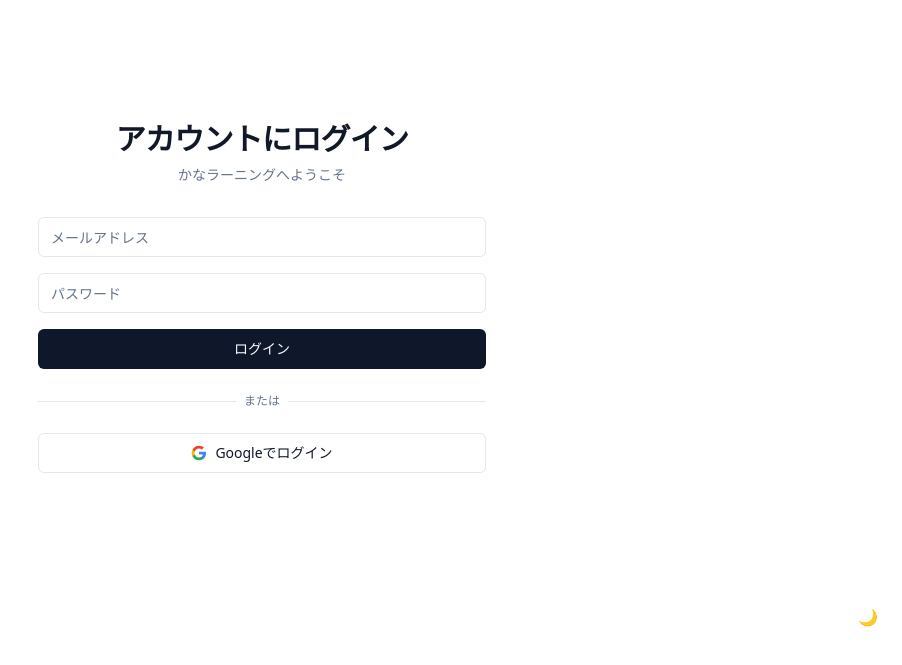
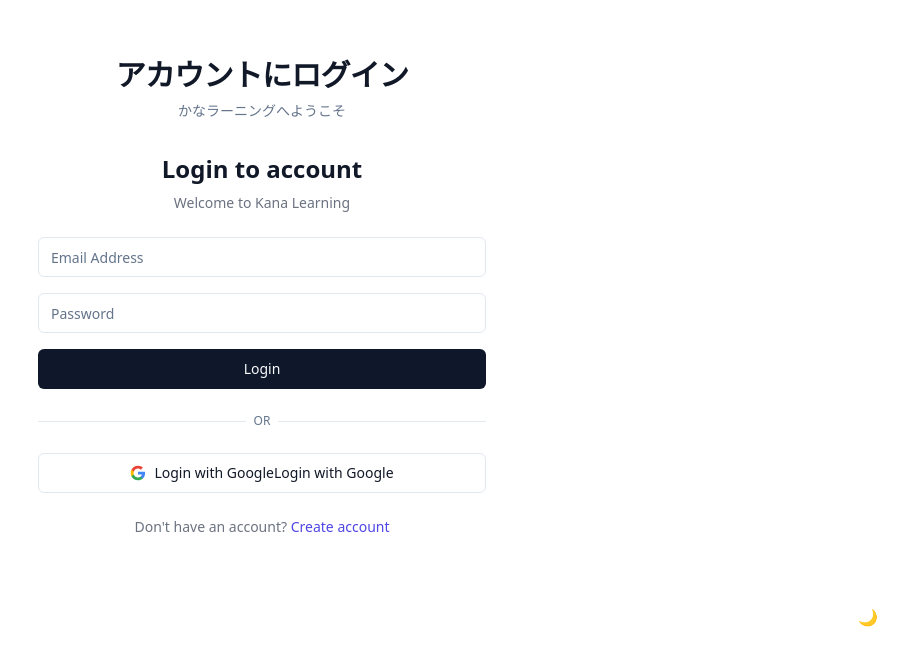
Before and after one commit to Jeremyymxiao/kana-learning, a Next.js app: page /login in a window 1280 px wide. Shown: the part 147-812 px from the top of the page, without its empty margins (378-1280 px from the left). Built offline with nearby package versions, Linux system fonts and the light colour scheme.

Commit message:
add login function but not finished

```diff
--- a/src/app/api/auth/[...nextauth]/route.ts
+++ b/src/app/api/auth/[...nextauth]/route.ts
@@ -1,13 +1,27 @@
-import NextAuth, { NextAuthOptions } from "next-auth"
+import NextAuth from "next-auth"
 import GoogleProvider from "next-auth/providers/google"
 import CredentialsProvider from "next-auth/providers/credentials"
 import { MongoDBAdapter } from "@auth/mongodb-adapter"
+import { JWT } from "next-auth/jwt"
 import clientPromise from "@/lib/mongodb"
 import { compare } from "bcrypt"
-import { MongoClient } from "mongodb"
+//import { authOptions } from "@/lib/auth"
+//import type { Session } from "next-auth"
 
-export const authOptions: NextAuthOptions = {
-  adapter: MongoDBAdapter(clientPromise),
+declare module "next-auth" {
+  interface Session {
+    user: {
+      id?: string
+      email?: string | null
+      name?: string | null
+      image?: string | null
+    }
+  }
+}
+
+const handler = NextAuth({
+    secret: process.env.NEXTAUTH_SECRET,
+  adapter: MongoDBAdapter(clientPromise) as any,
   providers: [
     GoogleProvider({
       clientId: process.env.GOOGLE_CLIENT_ID!,
@@ -54,14 +68,13 @@ export const authOptions: NextAuthOptions = {
     signIn: "/login",
   },
   callbacks: {
-    async session({ session, token }: { session: any; token: any }) {
+    async session({ session, token }) {
       if (token && session.user) {
         session.user.id = token.sub
       }
       return session
     },
   },
-}
+})
 
-const handler = NextAuth(authOptions)
 export { handler as GET, handler as POST }
--- /dev/null
+++ b/src/app/api/register/route.ts
@@ -0,0 +1,51 @@
+import { hash } from "bcrypt"
+import { NextResponse } from "next/server"
+import clientPromise from "@/lib/mongodb"
+
+export async function POST(req: Request) {
+  try {
+    const { email, password, name } = await req.json()
+
+    // 验证请求数据
+    if (!email || !password || !name) {
+      return NextResponse.json(
+        { error: "Missing required fields" },
+        { status: 400 }
+      )
+    }
+
+    const client = await clientPromise
+    const usersCollection = client.db("kana-learning").collection("users")
+
+    // 检查邮箱是否已存在
+    const existingUser = await usersCollection.findOne({ email })
+    if (existingUser) {
+      return NextResponse.json(
+        { error: "Email already exists" },
+        { status: 400 }
+      )
+    }
+
+    // 密码加密
+    const hashedPassword = await hash(password, 10)
+
+    // 创建新用户
+    await usersCollection.insertOne({
+      email,
+      password: hashedPassword,
+      name,
+      createdAt: new Date(),
+    })
+
+    return NextResponse.json(
+      { success: true, message: "User registered successfully" },
+      { status: 201 }
+    )
+  } catch (error) {
+    console.error("Registration error:", error)
+    return NextResponse.json(
+      { error: "Something went wrong during registration" },
+      { status: 500 }
+    )
+  }
+}
--- a/src/app/layout.tsx
+++ b/src/app/layout.tsx
@@ -2,6 +2,7 @@ import type { Metadata } from "next";
 import localFont from "next/font/local";
 import { ThemeProvider } from '@/app/context/ThemeContext';
 import ThemeToggle from '@/components/ui/theme-toggle';
+import Providers from '@/components/auth/providers'
 import "./globals.css";
 
 const geistSans = localFont({
@@ -46,6 +47,7 @@ export default function RootLayout({
       <body
         className={`${geistSans.variable} ${geistMono.variable} antialiased bg-white dark:bg-gray-900 text-gray-900 dark:text-gray-100`}
       >
+        {/* 移除 Providers 包装 */}
         <ThemeProvider>
           <div className="min-h-screen transition-colors duration-200">
             <main className="max-w-5xl mx-auto px-4 sm:px-6 lg:px-8 py-8">
--- a/src/components/auth/login-form.tsx
+++ b/src/components/auth/login-form.tsx
@@ -1,3 +1,5 @@
+'use client'
+
 // src/app/components/auth/login-form.tsx
 import { useState } from 'react'
 import { signIn } from 'next-auth/react'
@@ -8,6 +10,7 @@ import { Button } from '@/components/ui/button'
 export function LoginForm() {
   const router = useRouter()
   const [isLoading, setIsLoading] = useState(false)
+  const [isRegister, setIsRegister] = useState(false)
   const [error, setError] = useState('')
 
   async function onSubmit(event: React.FormEvent<HTMLFormElement>) {
@@ -36,14 +39,76 @@ export function LoginForm() {
     signIn('google', { callbackUrl: '/' })
   }
 
+  async function handleRegister(event: React.FormEvent<HTMLFormElement>) {
+    event.preventDefault()
+    setIsLoading(true)
+    setError('')
+
+    const formData = new FormData(event.currentTarget)
+    try {
+      const res = await fetch('/api/register', {
+        method: 'POST',
+        headers: { 'Content-Type': 'application/json' },
+        body: JSON.stringify({
+          email: formData.get('email'),
+          password: formData.get('password'),
+          name: formData.get('name')
+        })
+      })
+
+      if (!res.ok) {
+        const data = await res.json()
+        throw new Error(data.error || 'Registration failed')
+      }
+
+      // 注册成功后自动登录
+      const result = await signIn('credentials', {
+        email: formData.get('email'),
+        password: formData.get('password'),
+        redirect: false,
+      })
+
+      if (result?.error) {
+        setError(result.error)
+      } else {
+        router.push('/')
+        router.refresh()
+      }
+    } catch (error) {
+        if (error instanceof Error) {
+          setError(error.message)
+        } else {
+          setError('An unexpected error occurred')
+        }
+      }
+    setIsLoading(false)
+  }
+
   return (
     <div className="w-full max-w-md space-y-6">
-      <form onSubmit={onSubmit} className="space-y-4">
+    <div className="text-center space-y-2">
+      <h1 className="text-2xl font-semibold">{isRegister ? 'Create an account' : 'Login to account'}</h1>
+      <p className="text-sm text-gray-500 dark:text-gray-400">
+        Welcome to Kana Learning
+      </p>
+    </div>
+
+    <form onSubmit={isRegister ? handleRegister : onSubmit} className="space-y-4">
+      {isRegister && (
+        <div className="space-y-2">
+          <Input
+            name="name"
+            type="text"
+            placeholder="Name"
+            required={isRegister}
+          />
+        </div>
+      )}
         <div className="space-y-2">
           <Input
             name="email"
             type="email"
-            placeholder="メールアドレス"
+            placeholder="Email Address"
             required
           />
         </div>
@@ -51,7 +116,7 @@ export function LoginForm() {
           <Input
             name="password"
             type="password"
-            placeholder="パスワード"
+            placeholder="Password"
             required
           />
         </div>
@@ -61,11 +126,13 @@ export function LoginForm() {
           </div>
         )}
         <Button
-          type="submit"
-          className="w-full"
-          disabled={isLoading}
+        type="submit"
+        className="w-full"
+        disabled={isLoading}
         >
-          {isLoading ? 'ログイン中...' : 'ログイン'}
+        {isLoading
+            ? (isRegister ? 'Creating account...' : 'Logging in...')
+            : (isRegister ? 'Create account' : 'Login')}
         </Button>
       </form>
 
@@ -75,7 +142,7 @@ export function LoginForm() {
         </div>
         <div className="relative flex justify-center text-xs uppercase">
           <span className="bg-background px-2 text-muted-foreground">
-            または
+            or
           </span>
         </div>
       </div>
@@ -104,8 +171,23 @@ export function LoginForm() {
             fill="#EA4335"
           />
         </svg>
-        Googleでログイン
+        {isRegister ? 'Sign up with Google' : 'Login with Google'}
+        Login with Google
       </Button>
+
+      <div className="text-center text-sm">
+        <span className="text-gray-500 dark:text-gray-400">
+            {isRegister ? 'Already have an account?' : "Don't have an account?"}{' '}
+        </span>
+        <button
+            type="button"
+            onClick={() => setIsRegister(!isRegister)}
+            className="text-indigo-600 hover:text-indigo-500 dark:text-indigo-400"
+        >
+            {isRegister ? 'Login' : 'Create account'}
+        </button>
+        </div>
+
     </div>
   )
 }
--- /dev/null
+++ b/src/components/auth/providers.tsx
@@ -0,0 +1,7 @@
+'use client'
+
+import { SessionProvider } from 'next-auth/react'
+
+export default function Providers({ children }: { children: React.ReactNode }) {
+  return <SessionProvider>{children}</SessionProvider>
+}
--- /dev/null
+++ b/src/lib/auth.ts
@@ -0,0 +1,4 @@
+// src/lib/auth.ts
+export const authOptions = {
+    // ... 所有配置
+  }
--- a/src/lib/mongodb.ts
+++ b/src/lib/mongodb.ts
@@ -7,27 +7,31 @@ if (!process.env.MONGODB_URI) {
 const uri = process.env.MONGODB_URI
 const options = {}
 
-let client
+const globalWithMongo = global as typeof globalThis & {
+  mongoClientPromise?: Promise<MongoClient>
+}
+
 let clientPromise: Promise<MongoClient>
 
 if (process.env.NODE_ENV === 'development') {
-  // In development mode, use a global variable so that the value
-  // is preserved across module reloads caused by HMR (Hot Module Replacement).
-  let globalWithMongo = global as typeof globalThis & {
-    _mongoClientPromise?: Promise<MongoClient>
+  if (!globalWithMongo.mongoClientPromise) {
+    const client = new MongoClient(uri, options)
+    globalWithMongo.mongoClientPromise = client
+      .connect()
+      .catch(err => {
+        console.error('Failed to connect to MongoDB:', err)
+        throw err
+      })
   }
-
-  if (!globalWithMongo._mongoClientPromise) {
-    client = new MongoClient(uri, options)
-    globalWithMongo._mongoClientPromise = client.connect()
-  }
-  clientPromise = globalWithMongo._mongoClientPromise
+  clientPromise = globalWithMongo.mongoClientPromise
 } else {
-  // In production mode, it's best to not use a global variable.
-  client = new MongoClient(uri, options)
-  clientPromise = client.connect()
+  const client = new MongoClient(uri, options)
+  clientPromise = client
+    .connect()
+    .catch(err => {
+      console.error('Failed to connect to MongoDB:', err)
+      throw err
+    })
 }
 
-// Export a module-scoped MongoClient promise. By doing this in a
-// separate module, the client can be shared across functions.
 export default clientPromise
--- /dev/null
+++ b/src/middleware.ts
@@ -0,0 +1,28 @@
+import { withAuth } from "next-auth/middleware"
+import { NextResponse } from "next/server"
+
+export default withAuth(
+  function middleware(req) {
+    return NextResponse.next()
+  },
+  {
+    callbacks: {
+      authorized: ({ req, token }) => {
+        // 定义需要登录的路径
+        const protectedPaths = ["/profile"]
+        const path = req.nextUrl.pathname
+
+        // 如果是受保护的路径，需要有 token
+        if (protectedPaths.some(p => path.startsWith(p))) {
+          return !!token
+        }
+        // 其他路径都允许访问
+        return true
+      },
+    },
+  }
+)
+
+export const config = {
+  matcher: ["/profile"]
+}
```
Also changed, not shown: src/app/page.tsx (+23 -1 lines).
